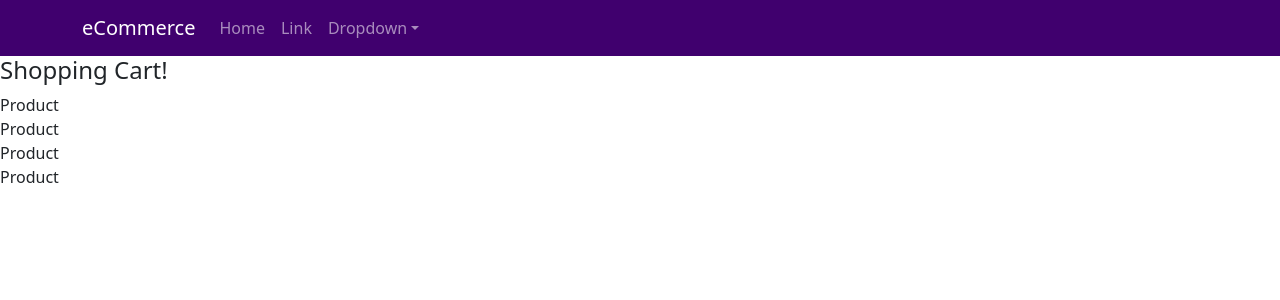
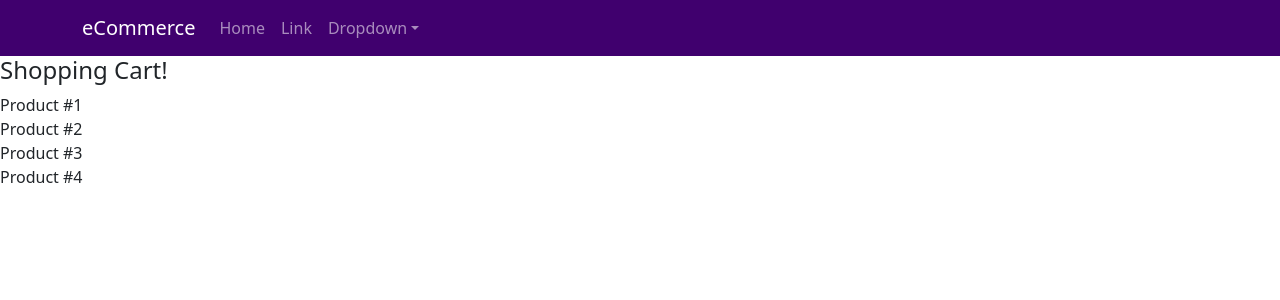
Before and after one commit to m3y54m/react-ui, a React (Create React App) app: page / in a window 1280 px wide. Shown: the top 300 px of the page. Built offline with nearby package versions, Linux system fonts and the light colour scheme.

Commit message:
Pass information using 'props' to a React Component

```diff
--- a/src/Product.jsx
+++ b/src/Product.jsx
@@ -4,9 +4,10 @@ import { Component } from "react";
 export default class Priduct extends Component {
 
   render() {
+    console.log(this.props)
     return (
       <div>
-        Product
+        Product #{this.props.id}
       </div>
     );
   }
--- a/src/ShoppingCart.jsx
+++ b/src/ShoppingCart.jsx
@@ -38,7 +38,7 @@ export default class ShoppingCart extends Component {
         <h4>Shopping Cart!</h4>
         <div>
           {this.state.products.map((prod) => {
-            return <Product key={prod.id} />
+            return <Product key={prod.id} id={prod.id}/>
           })
           }
         </div>
```
